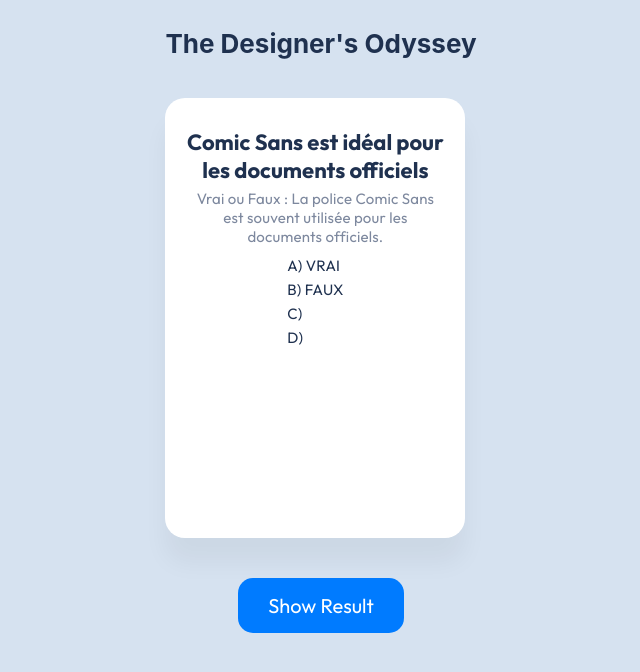
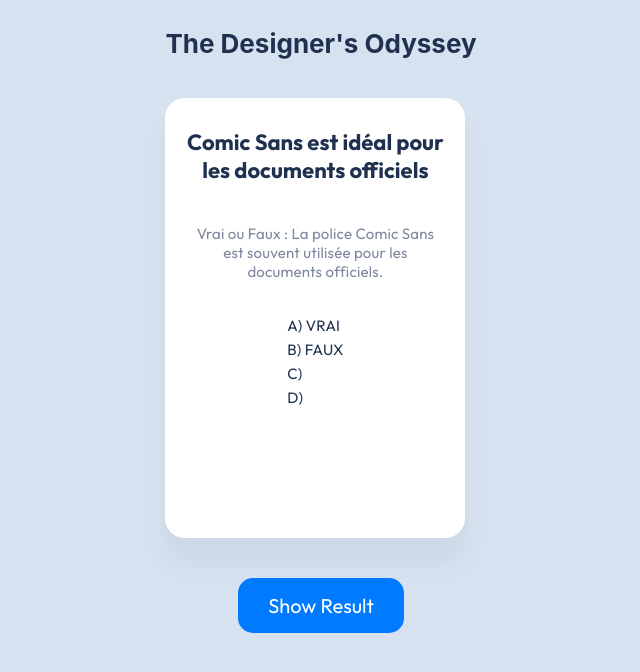
Before and after one commit to anthony-mini/cards-project, a React (Create React App) app: page / in a window 1280 px wide. Shown: the top 672 px of the page, without its empty margins (319-959 px from the left). Built offline with nearby package versions, Linux system fonts and the light colour scheme.

Commit message:
style if W/ image or not

```diff
--- a/src/components/cards/_cards.scss
+++ b/src/components/cards/_cards.scss
@@ -30,7 +30,6 @@ img {
   justify-content: flex-start;
   flex-direction: column;
 }
-
 /* Style pour le bouton */
 
 .container-button {
--- a/src/components/cards/index.jsx
+++ b/src/components/cards/index.jsx
@@ -22,16 +22,28 @@ export default function CodeQr() {
   return (
     <>
       <div className={`card-flipper ${isFlipped ? 'flip' : ''}`}>
-        <div className="container-card front">
+        <div
+          className={`container-card front ${
+            randomQuest.image ? '' : 'without-image'
+          }`}
+        >
           {/* Contenu de la face avant */}
           {randomQuest.image && (
             <img src={randomQuest.image} alt={randomQuest.TexteAlternatif} />
           )}
-          <h2>{randomQuest.Titre}</h2>
-          <p>{randomQuest.Description}</p>
-          <div className="bullet-container">
+          <h2 className={`h2 ${randomQuest.image ? '' : 'without-image'}`}>
+            {randomQuest.Titre}
+          </h2>
+          <p className={`p ${randomQuest.image ? '' : 'without-image'}`}>
+            {randomQuest.Description}
+          </p>
+          <div
+            className={`bullet-container ${
+              randomQuest.image ? '' : 'without-image'
+            }`}
+          >
             <ul>
-              <li>
+              <li className={`li ${randomQuest.image ? '' : 'without-image'}`}>
                 {' '}
                 <span>A) </span> {randomQuest.ReponseA}
               </li>
@@ -52,13 +64,23 @@ export default function CodeQr() {
             </ul>
           </div>
         </div>
-        <div className="container-card back">
+        <div
+          className={`container-card back ${
+            randomQuest.image ? '' : 'without-image'
+          }`}
+        >
           {/* Contenu de la face arrière */}
           {randomQuest.image && (
             <img src={randomQuest.image} alt={randomQuest.TexteAlternatif} />
           )}
-          <h2>{randomQuest.Titre}</h2>
-          {showAnswer && <p>Réponse: {randomQuest.BonneReponse}</p>}
+          <h2 className={`h2 ${randomQuest.image ? '' : 'without-image'}`}>
+            {randomQuest.Titre}
+          </h2>
+          {showAnswer && (
+            <p className={`p ${randomQuest.image ? '' : 'without-image'}`}>
+              Réponse: {randomQuest.BonneReponse}
+            </p>
+          )}
         </div>
       </div>
       <div className="container-button">
--- a/src/pages/home/_home.scss
+++ b/src/pages/home/_home.scss
@@ -35,7 +35,7 @@ h1 {
   margin: 30px 0px 40px 0px;
 }
 
-h2 {
+.h2 {
   font-style: normal;
   font-weight: 700;
   font-size: 22px;
@@ -43,6 +43,10 @@ h2 {
   text-align: center;
   color: #1f314f;
   margin: 10px 0px 5px 0px;
+
+  &.without-image {
+    margin: 10px 0px 30px 0px;
+  }
 }
 
 ul > li {
@@ -57,7 +61,7 @@ ul > li {
   margin: 5px 0;
 }
 
-p {
+.p {
   font-family: 'Outfit';
   font-style: normal;
   font-weight: 400;
@@ -67,6 +71,10 @@ p {
   letter-spacing: 0.1875px;
   color: #7d889e;
   margin: 0 10px 5px 10px;
+
+  &.without-image {
+    margin: 10px 0px 30px 0px;
+  }
 }
 
 @media screen and (min-width: map-get($breakpoint, mobile)) {
```
